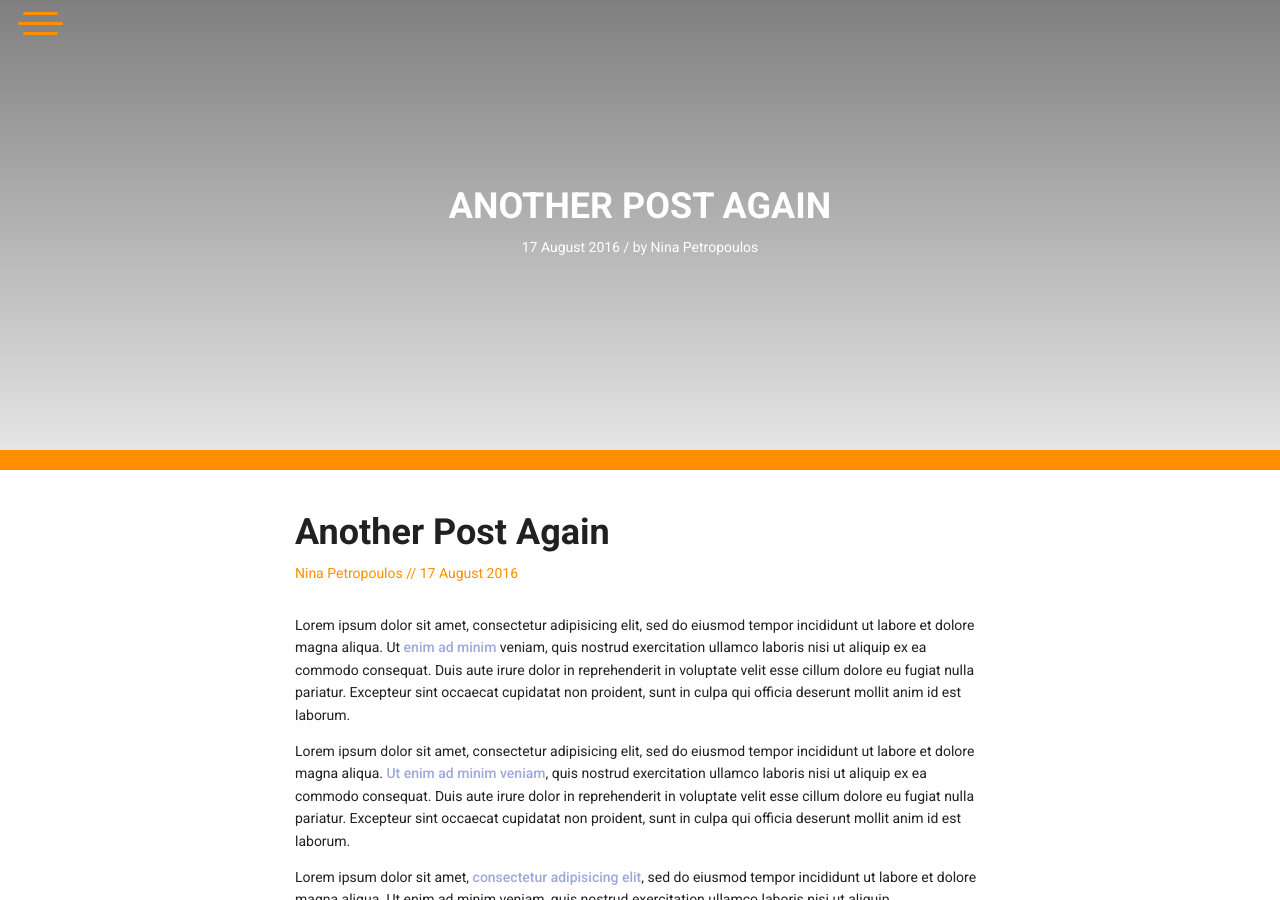
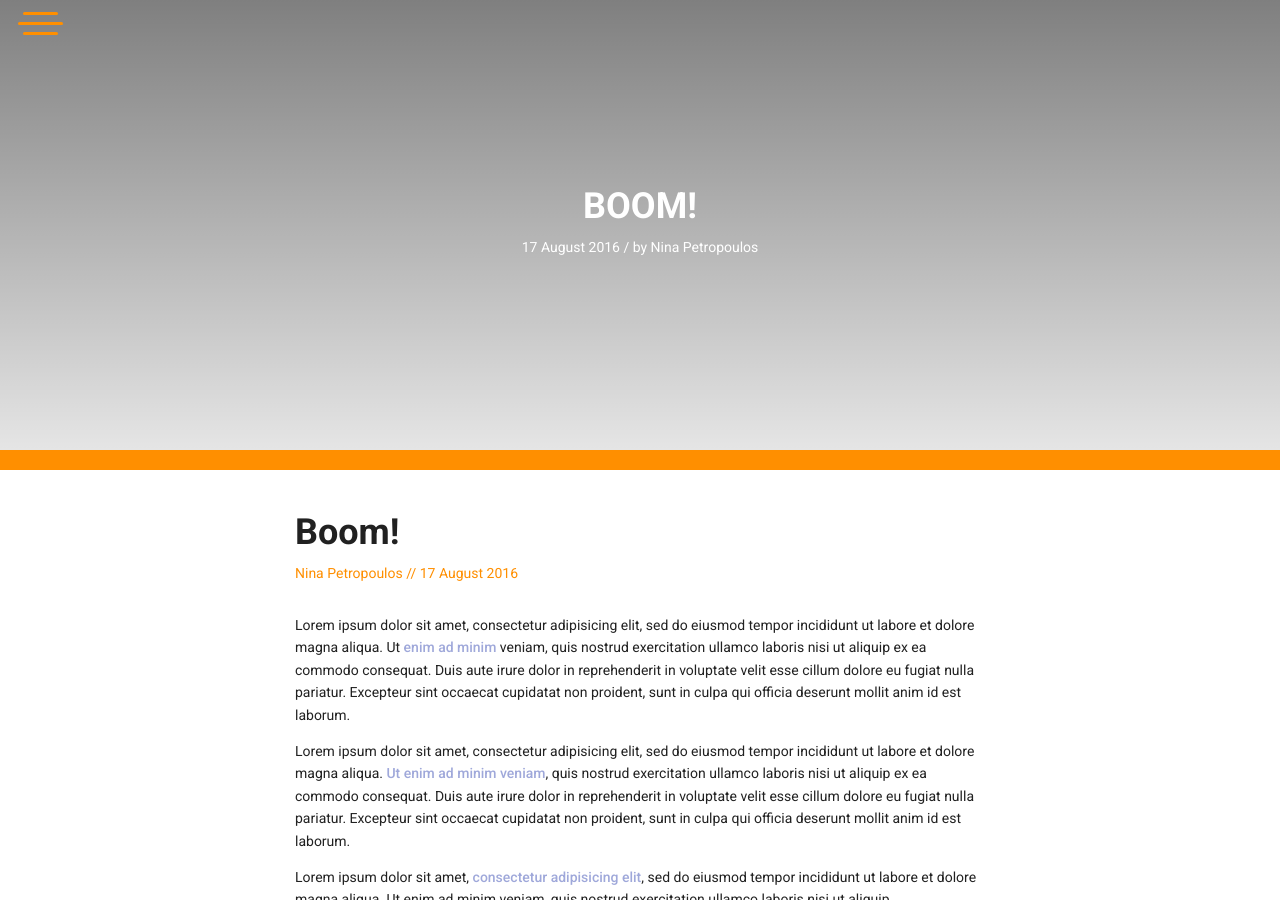
Before and after one commit to epix360/Artistic-Blog, a Jekyll site: the page built from _posts/2008-11-31-another-post-again.markdown, in a window 1280 px wide and 900 px high. Built offline with Jekyll 4.4.1, drawn with Linux system fonts in a browser that asks for light colours; nearby versions of some CDN libraries.

Commit message:
Update from Forestry.io - _posts/2008-11-31-another-post-again.markdown

```diff
--- a/_posts/2008-11-31-another-post-again.markdown
+++ b/_posts/2008-11-31-another-post-again.markdown
@@ -1,5 +1,5 @@
 ---
-title: Another Post Again
+title: Boom!
 date: '2016-08-17 16:50:00'
 layout: post
 description: Phasellus hendrerit. Pellent aliquet nibh nec urna. In nis aliquet vel,
```
